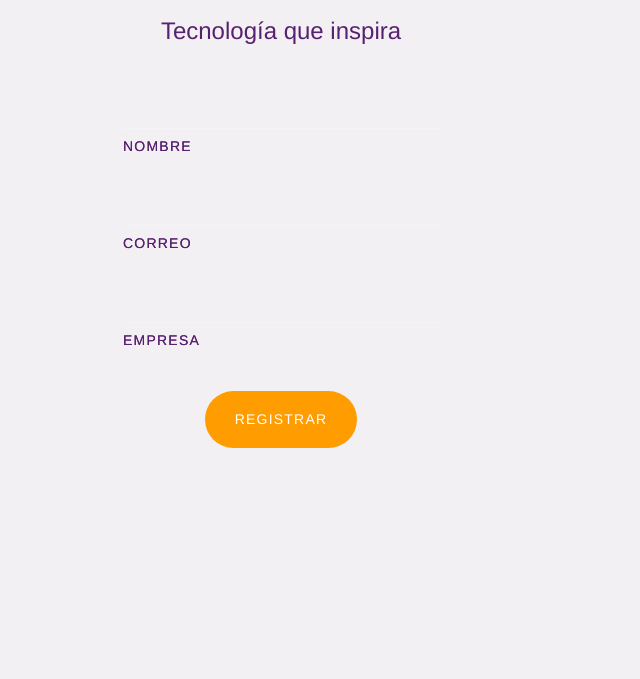
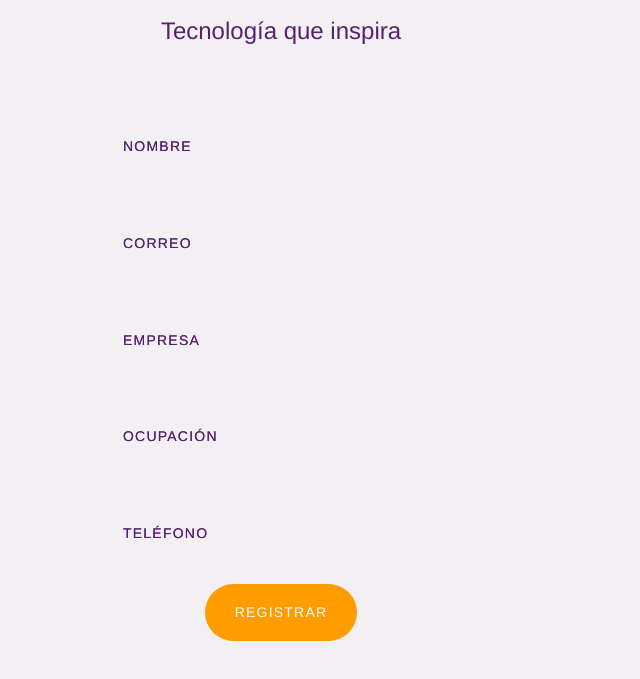
Before and after one commit to SaviosSAP/landingpage, a plain HTML site: page index.html in a window 1280 px wide. Shown: the part 363-1042 px from the top of the page, without its empty margins (359-999 px from the left). Before the commit the page ends 851 px from the top, so only its background shows below. Drawn offline with nearby package versions, Linux system fonts and the light colour scheme.

Commit message:
Segundo commit
Aumento de campos

```diff
--- a/index.html
+++ b/index.html
@@ -255,6 +255,20 @@ h2 {
       </label>
     </fieldset>
 
+    <fieldset class="form-fieldset ui-input __third">
+      <input type="text" id="ocupacion" name="entry.339205204" />
+      <label for="ocupacion">
+        <span data-text="Ocupación">Ocupación</span>
+      </label>
+    </fieldset>
+
+    <fieldset class="form-fieldset ui-input __third">
+      <input type="phone" id="telefono" name="entry.629129281" />
+      <label for="telefono">
+        <span data-text="Teléfono">Teléfono</span>
+      </label>
+    </fieldset>
+
 
     <div class="form-footer">
       <button class="btn">Registrar</button>
```
